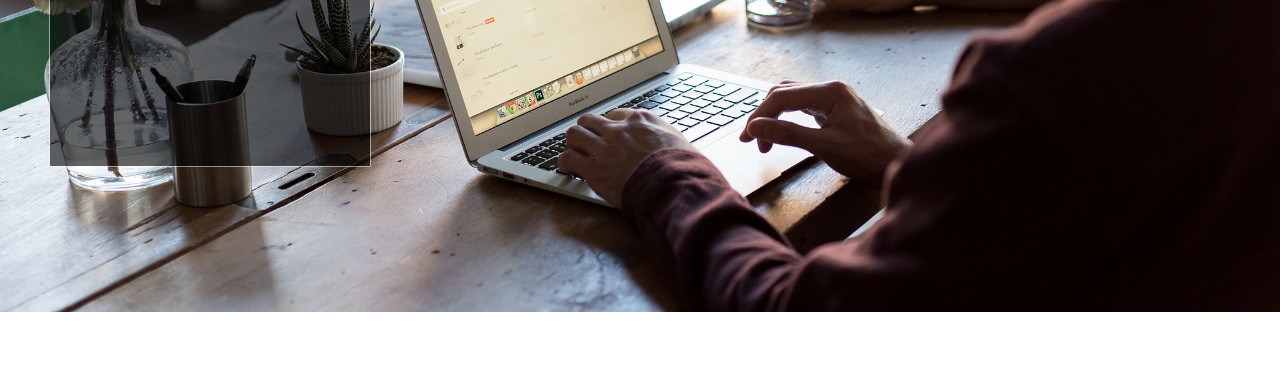
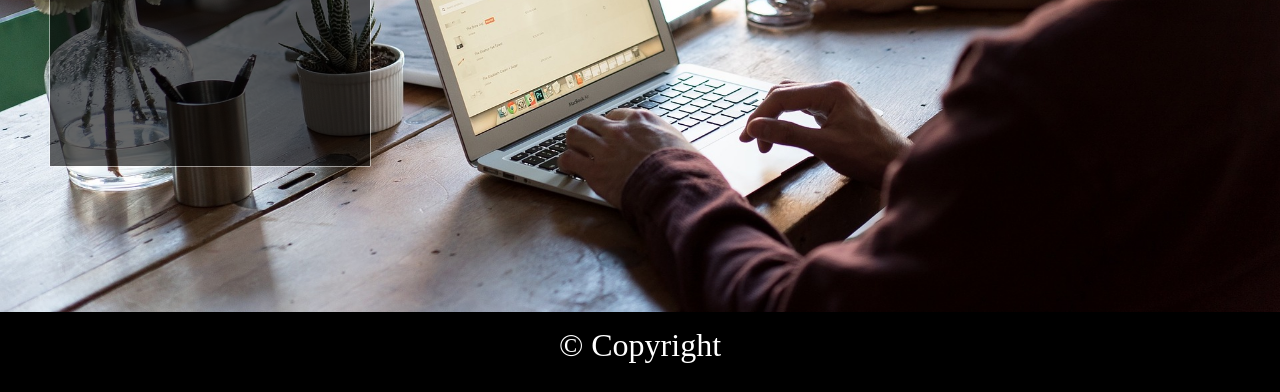
Before and after one commit to patrickbeltrao/Project, a plain HTML site: page index.html in a window 1280 px wide. Shown: the part 1788-2180 px from the top of the page. Before the commit the page ends 2104 px from the top, so only its background shows below. Drawn offline with Linux system fonts and the light colour scheme; a web font is replaced by a local one.

Commit message:
atualizaçao

```diff
--- a/css/style.css
+++ b/css/style.css
@@ -176,6 +176,7 @@
     width: 100%;
     height: 100vh;
     position: relative;
+
 }
 #section-two h2{
     font-size: 4em;
@@ -205,6 +206,7 @@
     height: 100vh;
 
 }
+
 .icons1-two{
     position: absolute;
     top: 230px;
@@ -228,3 +230,20 @@
     position: relative;
     box-shadow:  0 0 .3px .5px white;
 }
+
+footer{
+    width: 100%;
+    height: 80px;
+    background: black;
+    margin: 0;
+    padding: 0;
+
+}
+
+footer p{
+    text-align: center;
+    font-size: 2em;
+    color: white;
+    margin: auto;
+    transform: translateY(15px);
+}
--- a/index.html
+++ b/index.html
@@ -73,9 +73,11 @@
                 </div>
 
 
+            </section>
 
-
-            </section>
+            <footer>
+                <p>&copy Copyright</p>
+            </footer>
 
 
 
```
